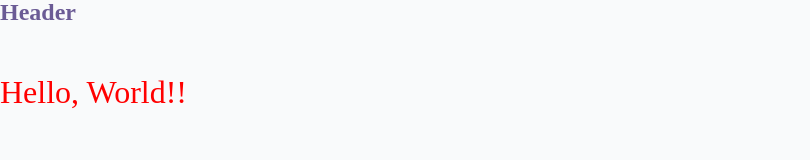
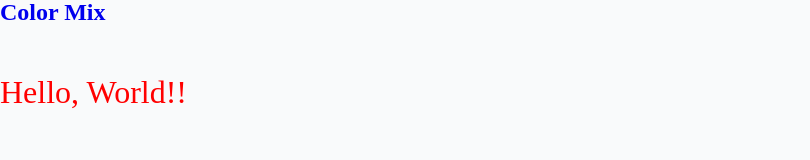
Before and after one commit to InvisibleTomato/color-mix, a Next.js app: page / in a window 1280 px wide. Shown: the top 160 px of the page, without its empty margins (0-810 px from the left). Built offline with nearby package versions, Linux system fonts and the light colour scheme.

Commit message:
✨ h1タグをLinkコンポーネントでwrap

```diff
--- a/src/app/components/Header/Header.tsx
+++ b/src/app/components/Header/Header.tsx
@@ -1,6 +1,13 @@
 import React from "react";
 import styles from "@/app/components/Header/header.module.css";
+import Link from "next/link";
 
 export const Header = () => {
-  return <div className={styles.header}>Header</div>;
+  return (
+    <div className={styles.header}>
+      <Link href="/">
+        <h1>Color Mix</h1>
+      </Link>
+    </div>
+  );
 };
```
